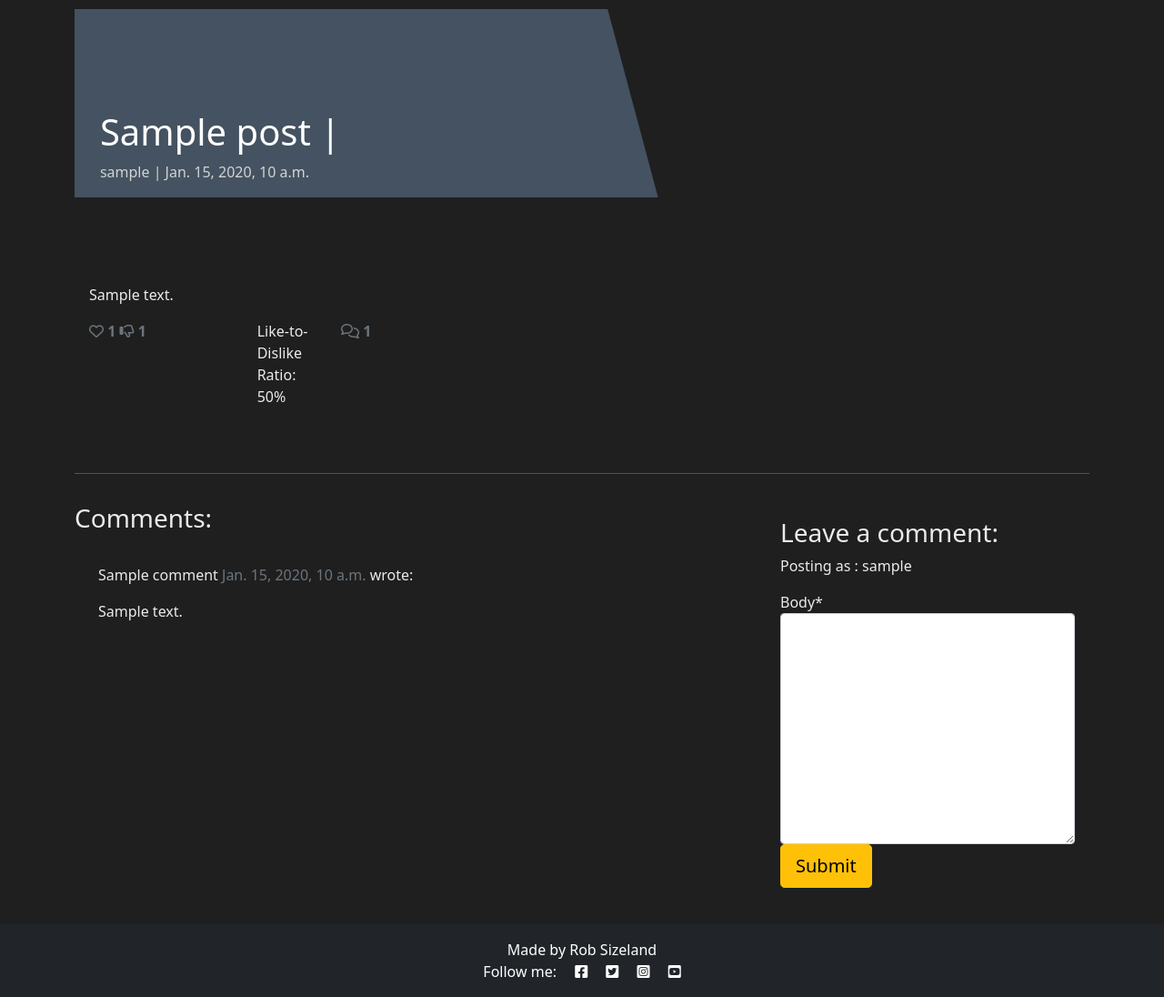
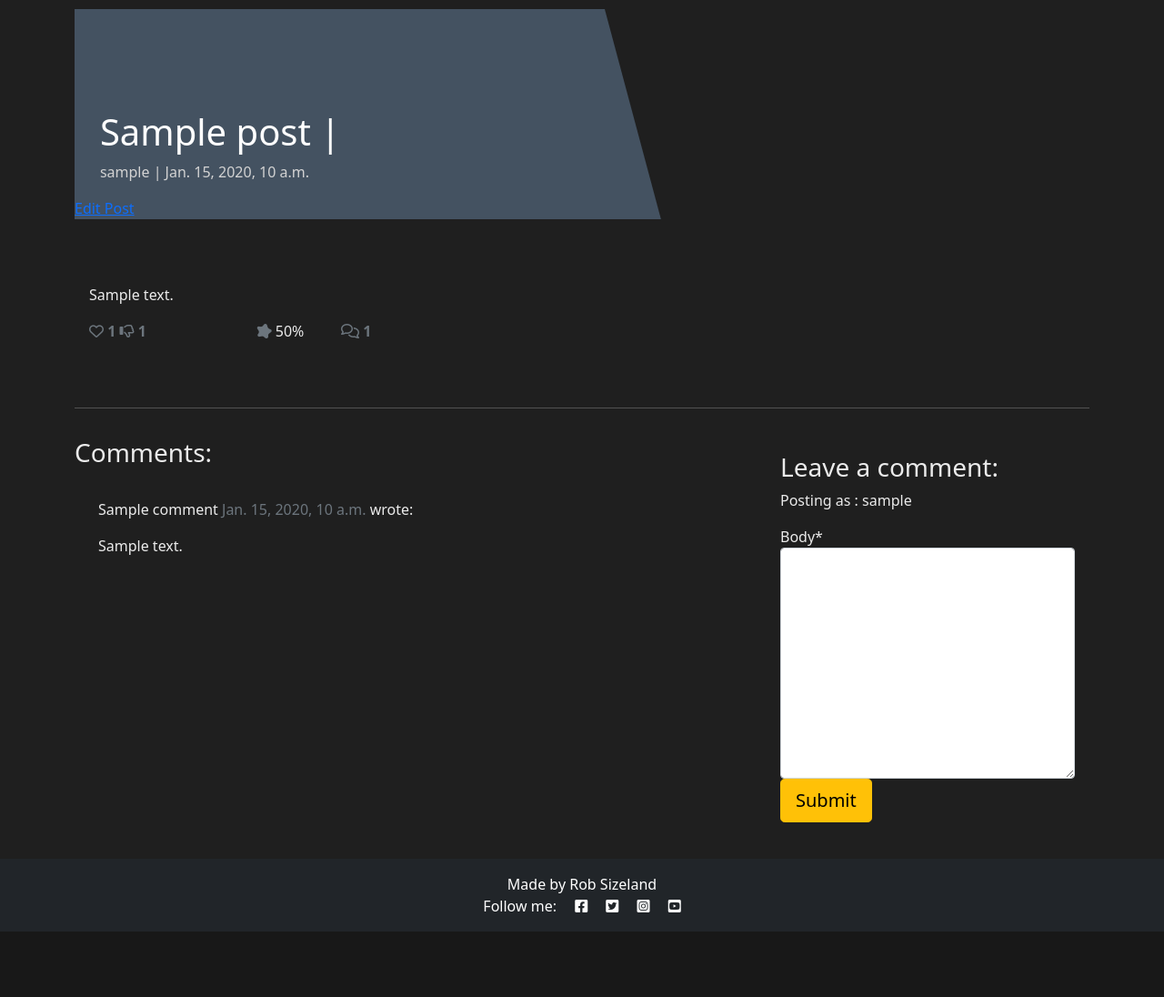
Before and after one commit to Kuurosu/Opinionation, a Django app: a page that uses templates/post_detail.html in a window 1280 px wide. Shown: the part 460-1556 px from the top of the page at 91% size. After the commit the page ends 1484 px from the top, so only its background shows below. Run offline with Django 3.2, Linux system fonts and the light colour scheme; a user stored in the database is signed in; tables that the repository leaves empty hold one stand-in row (values such as "Sample post"); some libraries are stand-ins or nearby versions.

Commit message:
Add functionality for admins to edit posts on the frontend

```diff
--- a/blog/forms.py
+++ b/blog/forms.py
@@ -1,4 +1,4 @@
-from .models import Comment
+from .models import Comment, Post
 from django import forms
 
 
@@ -6,3 +6,15 @@
     class Meta:
         model = Comment
         fields = ('body',)
+
+
+class PostForm(forms.ModelForm):
+    class Meta:
+        model = Post
+        fields = [
+            'title',
+            'content',
+            'featured_image',
+            'excerpt',
+            'streaming_service'
+            ]
--- a/blog/urls.py
+++ b/blog/urls.py
@@ -8,4 +8,5 @@
     path(
         'dislike/<slug:slug>', views.PostDislike.as_view(), name='post_dislike'
         ),
+    path('edit/<slug:slug>/', views.PostUpdate.as_view(), name='post_update'),
 ]
--- a/blog/views.py
+++ b/blog/views.py
@@ -1,8 +1,8 @@
-from django.shortcuts import render, get_object_or_404, reverse
+from django.shortcuts import render, get_object_or_404, reverse, redirect
 from django.views import generic, View
 from django.http import HttpResponseRedirect
 from .models import Post
-from .forms import CommentForm
+from .forms import CommentForm, PostForm
 
 
 class PostList(generic.ListView):
@@ -95,3 +95,37 @@
             post.dislikes.add(request.user)
 
         return HttpResponseRedirect(reverse('post_detail', args=[slug]))
+
+
+class PostUpdate(View):
+    def get_object(self, slug):
+        post = get_object_or_404(Post, slug=slug)
+        return post
+
+    def get(self, request, slug):
+        post = self.get_object(slug=slug)
+        if request.user.is_staff:
+            form = PostForm(instance=post)
+            return render(
+                request,
+                'post_update.html',
+                {'form': form, 'post': post}
+                )
+        else:
+            raise Http404
+
+    def post(self, request, slug):
+        post = self.get_object(slug=slug)
+        if request.user.is_staff:
+            form = PostForm(request.POST, instance=post)
+            if form.is_valid():
+                form.save()
+                return redirect('post_detail', slug=post.slug)
+            else:
+                return render(
+                    request,
+                    'post_update.html',
+                    {'form': form, 'post': post}
+                    )
+        else:
+            raise Http404
--- a/templates/post_detail.html
+++ b/templates/post_detail.html
@@ -18,6 +18,9 @@
                     {% endif %}
                 </h1>
                 <p class="post-subtitle">{{ post.author }} | {{ post.created_on }}</p>
+                {% if user.is_staff %}
+                    <a href="{% url 'post_update' post.slug %}">Edit Post</a>
+                {% endif %}
             </div>
             <div class="d-none d-md-block col-md-6 masthead-image">
                 {% if "placeholder" in post.featured_image.url %}
@@ -85,7 +88,7 @@
                         </strong>
                     </div>
                     <div class="col-1">
-                        <p>Like-to-Dislike Ratio:
+                        <p><i class="fa-solid fa-splotch text-secondary"></i>
                             {% calculate_percentage post %}
                         </p>
                     </div>
```
Also changed, not shown: templates/account/logout.html (+15 -4 lines), templates/post_update.html (added, +10 -0 lines).
